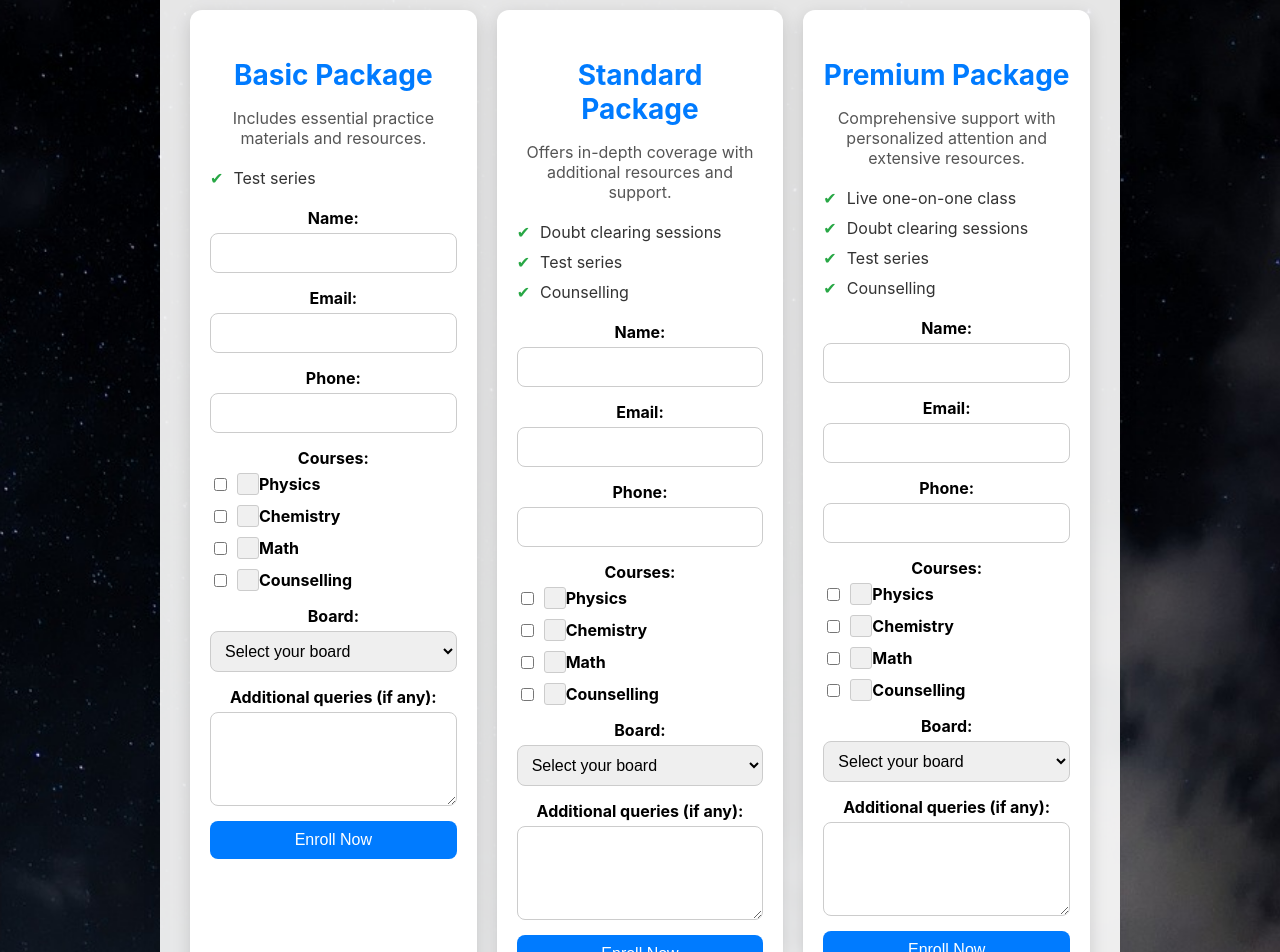
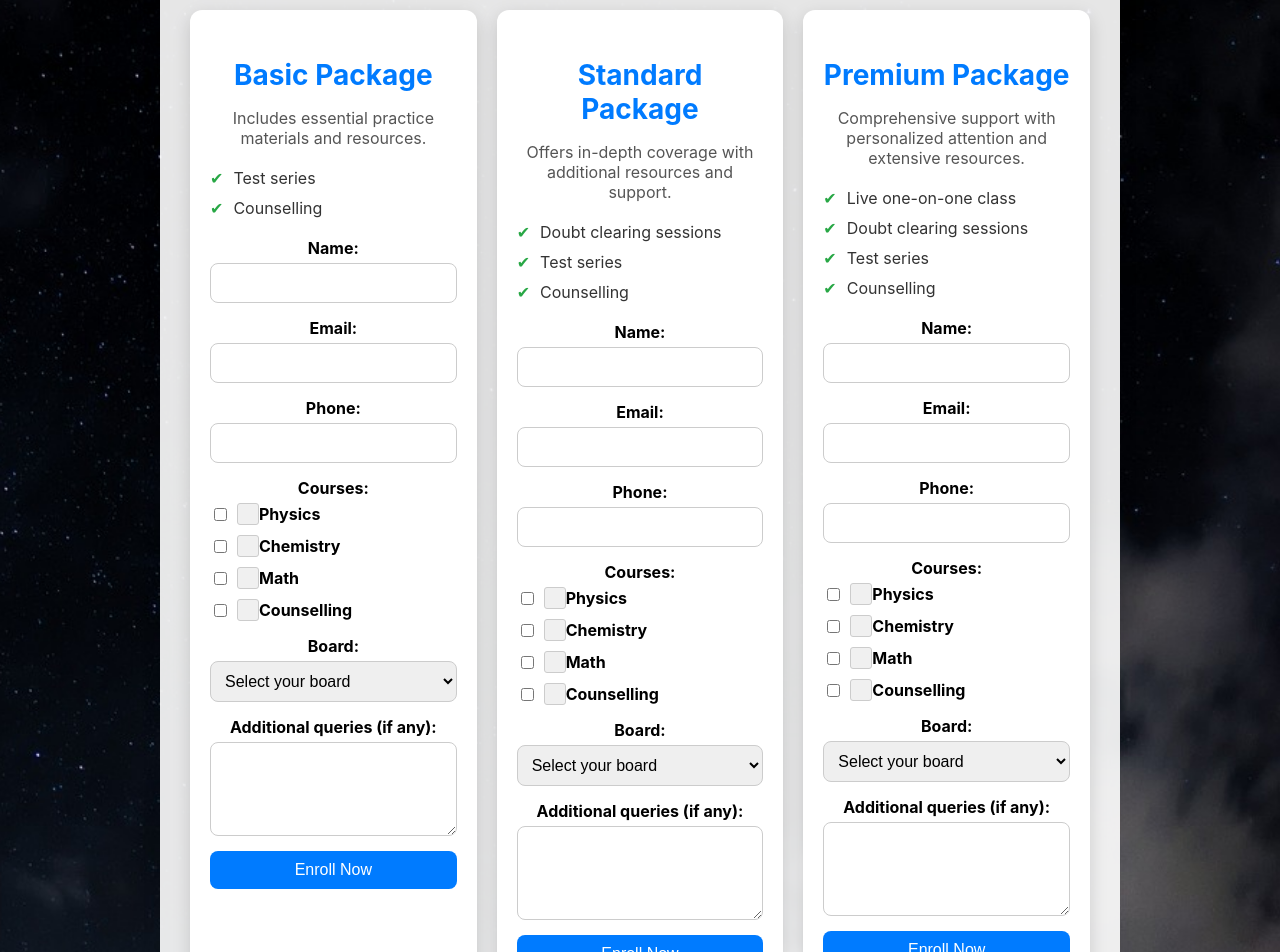
Before and after one commit to vm5/prodigypeak, a React (Create React App) app: page / in a window 1280 px wide. Shown: the part 4321-5273 px from the top of the page. Built offline with nearby package versions, Linux system fonts and the light colour scheme.

Commit message:
Update packages.jsx

```diff
--- a/src/packages.jsx
+++ b/src/packages.jsx
@@ -196,7 +196,8 @@ const packages = [
     name: "Basic Package",
     description: "Includes essential practice materials and resources.",
     features: [
-      "Test series"
+      "Test series",
+      "Counselling"
     ]
   },
   {
```
